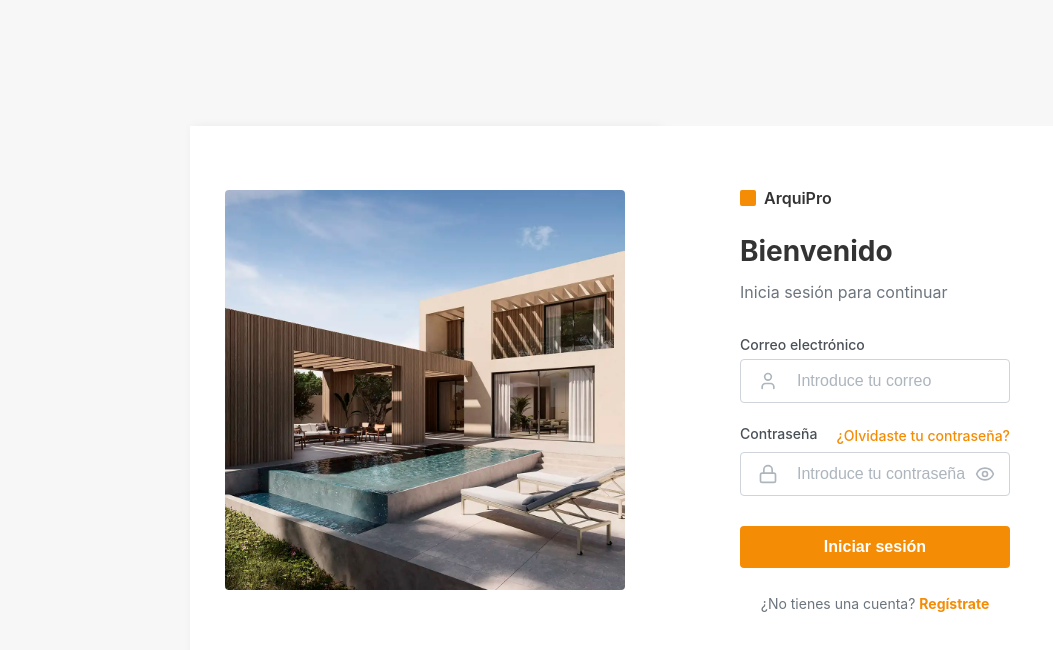
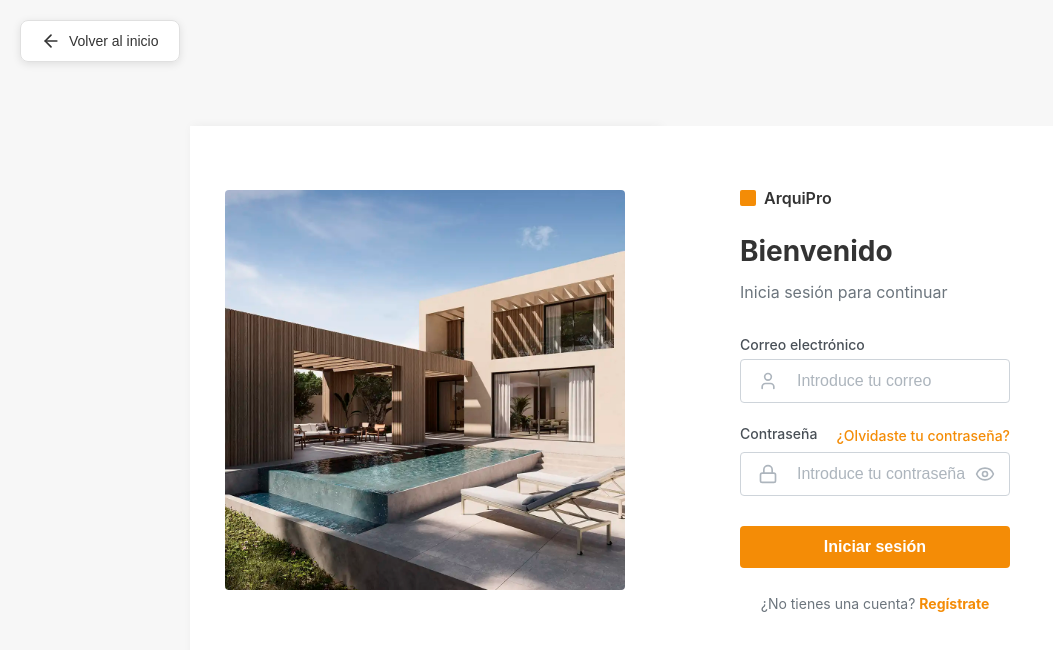
Before and after one commit to D0G0X/arqui-pro, a React app in the folder frontend/: page /login in a window 1280 px wide. Shown: the top 650 px of the page, without its empty margins (0-1053 px from the left). Built offline with nearby package versions, Linux system fonts and the light colour scheme; no server answers; the HTML template or start-up script is replaced by a standard one.

Commit message:
Add back-to-home button to LoginPage and style adjustments

```diff
--- a/frontend/src/pages/Moderator/ReporteViewer.tsx
+++ b/frontend/src/pages/Moderator/ReporteViewer.tsx
@@ -16,6 +16,7 @@ export const ReporteViewer = () => {
       return;
     }
 
+    try {
       // Intentar obtener el HTML del reporte desde sessionStorage
       const storedHtml = sessionStorage.getItem(`reporte-${id}`);
 
@@ -31,10 +32,20 @@ export const ReporteViewer = () => {
       if (reporte) {
         const html = reportesService.generarHTMLReporte(reporte);
         setHtmlContent(html);
+        // Intentar guardar en sessionStorage, pero continuar si falla
+        try {
           sessionStorage.setItem(`reporte-${id}`, html);
+        } catch (storageError) {
+          console.warn('No se pudo guardar en sessionStorage:', storageError);
+        }
         setLoading(false);
       } else {
-      setError('Reporte no encontrado o ha expirado. Los reportes expiran después de 24 horas.');
+        setError('❌ Reporte no encontrado o ha expirado.\n\nPosibles causas:\n• Los reportes expiran después de 24 horas\n• El reporte se generó en otra pestaña/ventana\n• Se limpió el caché del navegador\n\n💡 Solución: Vuelve a la página de reportes y genera el reporte nuevamente.');
+        setLoading(false);
+      }
+    } catch (error) {
+      console.error('Error al cargar reporte:', error);
+      setError('❌ Error al cargar el reporte.\n\nPor favor, intenta generarlo nuevamente desde la página de reportes.');
       setLoading(false);
     }
   }, [id]);
--- a/frontend/src/pages/Moderator/Reportes.tsx
+++ b/frontend/src/pages/Moderator/Reportes.tsx
@@ -118,18 +118,35 @@ export const Reportes = () => {
         data
       );
 
-      // Generar URL del reporte
-      const reporteUrl = reportesService.generarUrlReporte(reporteId);
-
-      // Guardar el HTML del reporte en sessionStorage para que la ruta pueda accederlo
+      // Obtener el reporte y generar HTML
       const reporte = reportesService.obtenerReporte(reporteId);
-      if (reporte) {
-        const htmlReporte = reportesService.generarHTMLReporte(reporte);
-        sessionStorage.setItem(`reporte-${reporteId}`, htmlReporte);
+      if (!reporte) {
+        alert('Error al procesar el reporte');
+        setReporteGenerando(null);
+        return;
       }
 
-      // Abrir el reporte en una nueva ventana/pestaña
-      window.open(reporteUrl, '_blank', 'width=1200,height=800');
+      // Generar HTML del reporte
+      const htmlReporte = reportesService.generarHTMLReporte(reporte);
+
+      // Intentar abrir en nueva ventana primero
+      try {
+        // Guardar en sessionStorage para la ruta
+        sessionStorage.setItem(`reporte-${reporteId}`, htmlReporte);
+        const reporteUrl = reportesService.generarUrlReporte(reporteId);
+
+        const newWindow = window.open(reporteUrl, '_blank', 'width=1200,height=800');
+
+        // Si se bloqueó el popup, descargar directamente
+        if (!newWindow || newWindow.closed || typeof newWindow.closed === 'undefined') {
+          console.log('Popup bloqueado, descargando archivo directamente...');
+          reportesService.descargarReporte(reporte);
+        }
+      } catch (popupError) {
+        // Si hay cualquier error con popup, descargar directamente
+        console.log('Error con popup, descargando archivo:', popupError);
+        reportesService.descargarReporte(reporte);
+      }
 
       setReporteGenerado(boton.id);
       setReporteGenerando(null);
--- a/frontend/src/pages/auth/LoginPage.tsx
+++ b/frontend/src/pages/auth/LoginPage.tsx
@@ -2,6 +2,7 @@ import { useState, useEffect } from "react";
 import FormularioLogin from "../../components/auth/FormularioLogin";
 import { useAuth } from "../../contexts/AuthContext";
 import { useNavigate } from "react-router-dom";
+import { ArrowLeft } from "lucide-react";
 import "../../styles/auth/login/LoginPage.css";
 import imagenLogin from "../../assets/login.webp"
 
@@ -82,6 +83,16 @@ export default function LoginPage(){
 
     return (
         <div className="lp-login-page-center-container">
+            {/* Botón para regresar al home */}
+            <button
+                onClick={() => navigate('/')}
+                className="lp-back-to-home-button"
+                aria-label="Volver al inicio"
+            >
+                <ArrowLeft size={20} />
+                <span>Volver al inicio</span>
+            </button>
+
             <div className="lp-login-page-container">
                 {/* Lado izquierdo para la imagen */}
                 <div className="lp-image-side">
--- a/frontend/src/styles/auth/login/LoginPage.css
+++ b/frontend/src/styles/auth/login/LoginPage.css
@@ -5,6 +5,38 @@
     align-items: center;
     width: 100vw;
     min-height: 100vh;
+    position: relative;
+}
+
+/* Botón para regresar al home */
+.lp-back-to-home-button {
+    position: absolute;
+    top: 20px;
+    left: 20px;
+    display: flex;
+    align-items: center;
+    gap: 8px;
+    padding: 10px 20px;
+    background: rgba(255, 255, 255, 0.95);
+    border: 1px solid #e0e0e0;
+    border-radius: 8px;
+    color: #333;
+    font-size: 14px;
+    font-weight: 500;
+    cursor: pointer;
+    transition: all 0.3s ease;
+    box-shadow: 0 2px 8px rgba(0, 0, 0, 0.1);
+    z-index: 10;
+}
+
+.lp-back-to-home-button:hover {
+    background: #ffffff;
+    box-shadow: 0 4px 12px rgba(0, 0, 0, 0.15);
+    transform: translateX(-2px);
+}
+
+.lp-back-to-home-button:active {
+    transform: translateX(0);
 }
 /* Estilos generales para toda la página de login */
  .lp-login-page-container {
```
Lines whose indentation alone changed are shown as unchanged.
